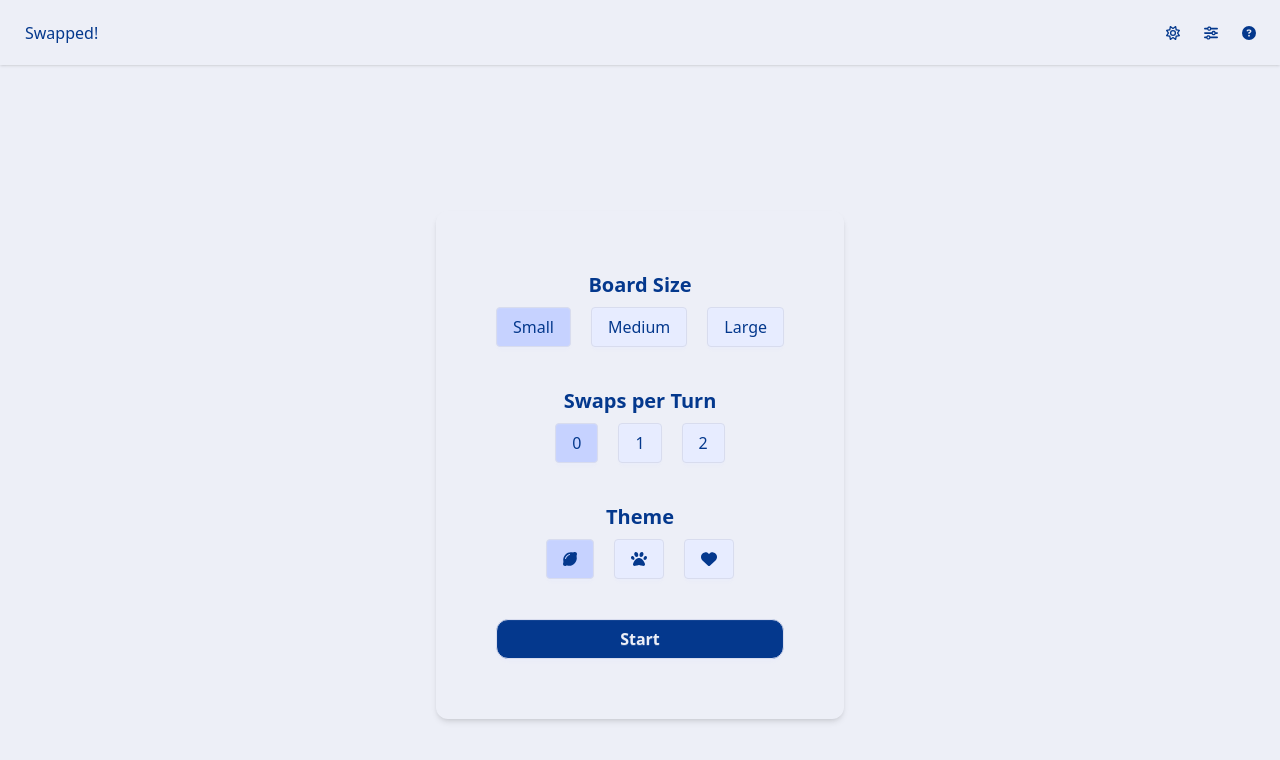
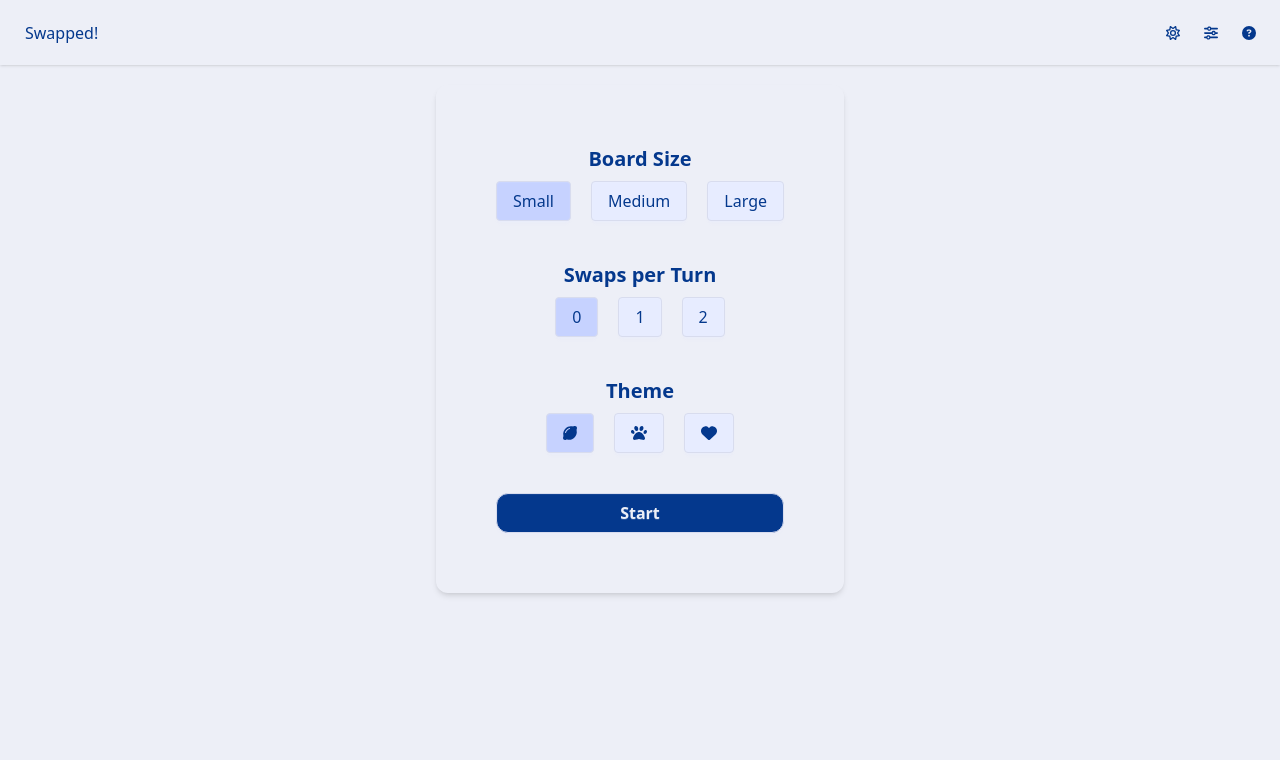
Before and after one commit to Moonfox404/SEG3125-memory-game, a Next.js app in the folder memory-game/: page / in a window 1280 px wide. Shown: the top 760 px of the page. Built offline with nearby package versions, Linux system fonts and the light colour scheme.

Commit message:
fix highscore and width height styling

```diff
--- a/memory-game/app/components/Game.tsx
+++ b/memory-game/app/components/Game.tsx
@@ -14,12 +14,14 @@ type GameCardModel = {
 
 type GameProps = {
   theme: "fruit" | "animal" | "heart";
-  boardSize: number;  // 0, 1, or 2 (for small, medium, large)
-  swapsPerTurn: number;  // 0, 1, or 2
+  boardSize: number; // 0, 1, or 2 (for small, medium, large)
+  swapsPerTurn: number; // 0, 1, or 2
   paused: boolean;
   dark: boolean;
   handleGameEnd: (score: number, highScore: number) => void;
   gameNumber: number;
+  highScore: number;
+  setHighScore: (score: number) => void;
 };
 
 const calculateScore = (time: number, moves: number, boardSize: number) => {
@@ -34,6 +36,8 @@ const Game = ({
   paused,
   handleGameEnd,
   gameNumber,
+  highScore,
+  setHighScore,
 }: GameProps) => {
   // state from props
   const boardHeight = 2 + boardSize;
@@ -42,7 +46,6 @@ const Game = ({
   const boardValues = Array.from({ length: numCards / 2 }, (_, i) => i);
 
   // initialise state
-  const [highScore, setHighScore] = useHighScore();
   const [time, setTime] = useState(0);
   const [turn, setTurn] = useState(true);
   const [cardsMatched, setCardsMatched] = useState(0);
@@ -57,8 +60,10 @@ const Game = ({
     // reset state
 
     const resetModel = [...boardValues, ...boardValues]
-      .map((value, idx) => { return { state: "rest", item: value, key: idx } })
-      .sort(() => Math.random() - 0.5) as GameCardModel[]
+      .map((value, idx) => {
+        return { state: "rest", item: value, key: idx };
+      })
+      .sort(() => Math.random() - 0.5) as GameCardModel[];
 
     setGameModel(resetModel);
 
@@ -67,9 +72,10 @@ const Game = ({
     setTime(0);
     setTurn(true);
     revealedCards.current.length = 0;
-    activeIndices.current = new Set(Array.from({ length: resetModel.length }, (_, i) => i));
-
-  }, [numCards, swapsPerTurn, gameNumber])
+    activeIndices.current = new Set(
+      Array.from({ length: resetModel.length }, (_, i) => i)
+    );
+  }, [numCards, swapsPerTurn, gameNumber]);
 
   // functions for game logic
   const handleClick = (index: number) => {
@@ -180,7 +186,12 @@ const Game = ({
       <div className="grid grid-cols-6 gap-2">
         {gameModel.map((model, idx) => {
           return (
-            <motion.div key={model.key} className="row w-fit" layout transition={{type: "spring", duration: 1, bounce: 0.1}}>
+            <motion.div
+              key={model.key}
+              className="row w-fit"
+              layout
+              transition={{ type: "spring", duration: 1, bounce: 0.1 }}
+            >
               <GameCard
                 index={idx}
                 item={model.item}
--- a/memory-game/app/components/ResultModal.tsx
+++ b/memory-game/app/components/ResultModal.tsx
@@ -6,15 +6,15 @@ type ResultModal = {
   setGameState: (state: boolean) => void;
   resetGameState: () => void;
   gameScore: number;
+  highScore: number | undefined;
 };
 const ResultModal = ({
   setPause,
   setGameState,
   resetGameState,
   gameScore,
+  highScore,
 }: ResultModal) => {
-  const [highScore, setHighScore] = useHighScore();
-
   function closeResultModal() {
     const chk = document.getElementById("result_modal");
     if (chk) (chk as HTMLInputElement).checked = false; // closes
--- a/memory-game/app/page.tsx
+++ b/memory-game/app/page.tsx
@@ -23,7 +23,7 @@ export default function Home() {
   const [highScore, setHighScore] = useHighScore();
   const [theme, setTheme] = useDarkMode();
 
-  const [gameNumber, setGameNumber] = useState(0);  // counter incremented to reset game
+  const [gameNumber, setGameNumber] = useState(0); // counter incremented to reset game
 
   const [currentGameSetting, setCurrentGameSetting] = useState<
     "Theme" | "Gameplay" | null
@@ -38,6 +38,7 @@ export default function Home() {
     setPause(true);
     setGameScore(score);
     setHighScore(highScore);
+    console.log("setting highscore to ", highScore);
     openResultModal();
   }
 
@@ -54,10 +55,10 @@ export default function Home() {
     setIsGameModalOpen(true);
   }
   return (
-    <div>
-      <NavBar setGameState={setGameState} theme={theme} setTheme={setTheme}/>
-      <section className="min-w-screen min-h-screen flex p-5 ">
-        <div className="w-screen min-h-[50vh] flex flex-col justify-center items-center">
+    <div className="max-w-screen max-h-screen">
+      <NavBar setGameState={setGameState} theme={theme} setTheme={setTheme} />
+      <section className="min-w-screen flex p-5 ">
+        <div className="w-screen flex flex-col justify-center items-center">
           {!gameState ? (
             <GameMenu
               boardSize={boardSize}
@@ -72,7 +73,7 @@ export default function Home() {
               }}
             />
           ) : (
-            <div>
+            <div className="max-h-full">
               <Game
                 theme={gameTheme}
                 dark={theme === "dark"}
@@ -81,8 +82,10 @@ export default function Home() {
                 paused={pause}
                 handleGameEnd={handleGameEnd}
                 gameNumber={gameNumber}
+                highScore={highScore ?? 0}
+                setHighScore={setHighScore}
               />
-              <div className="w-full flex justify-center p-10">
+              <div className="w-full flex justify-center p-5">
                 <GameBar
                   pause={pause}
                   setPause={(pause: boolean) => setPause(pause)}
@@ -102,6 +105,7 @@ export default function Home() {
         gameScore={gameScore}
         resetGameState={resetGameState}
         setPause={setPause}
+        highScore={highScore}
       />
 
       <GameModal
```
